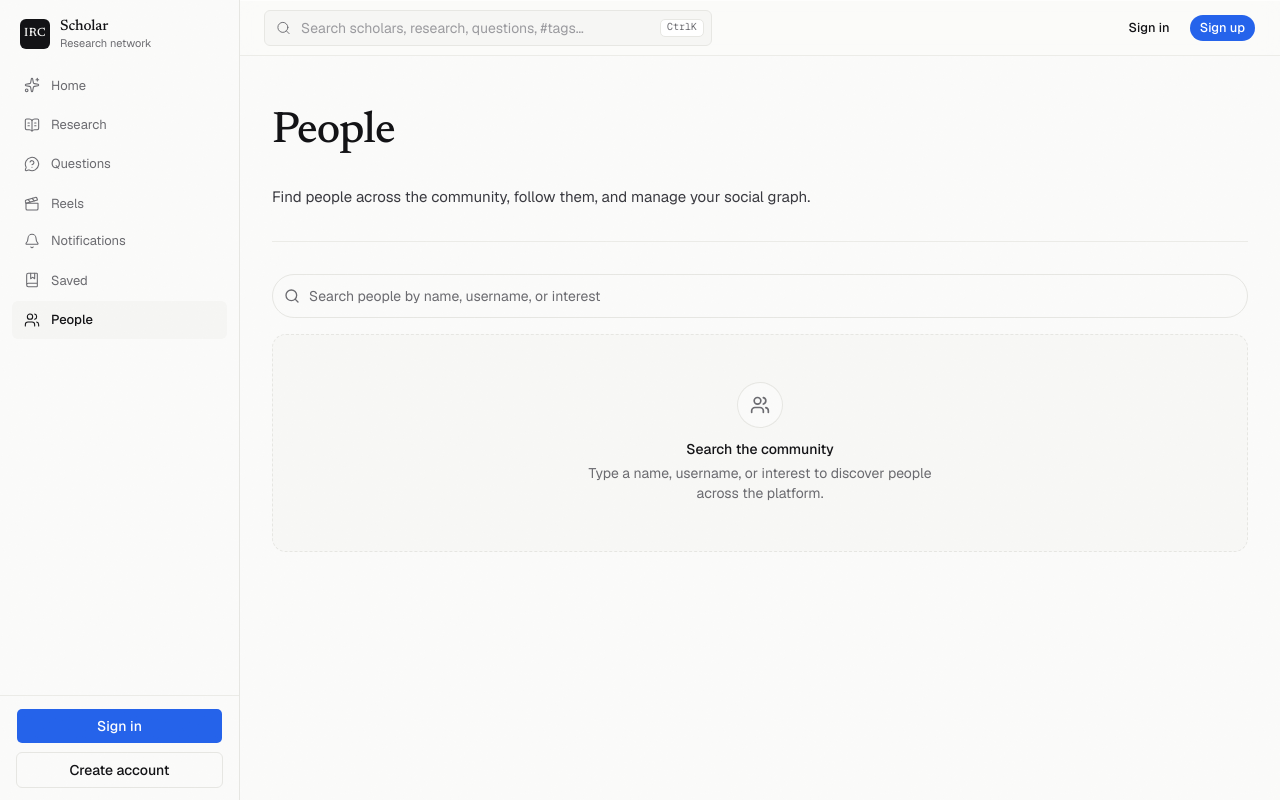
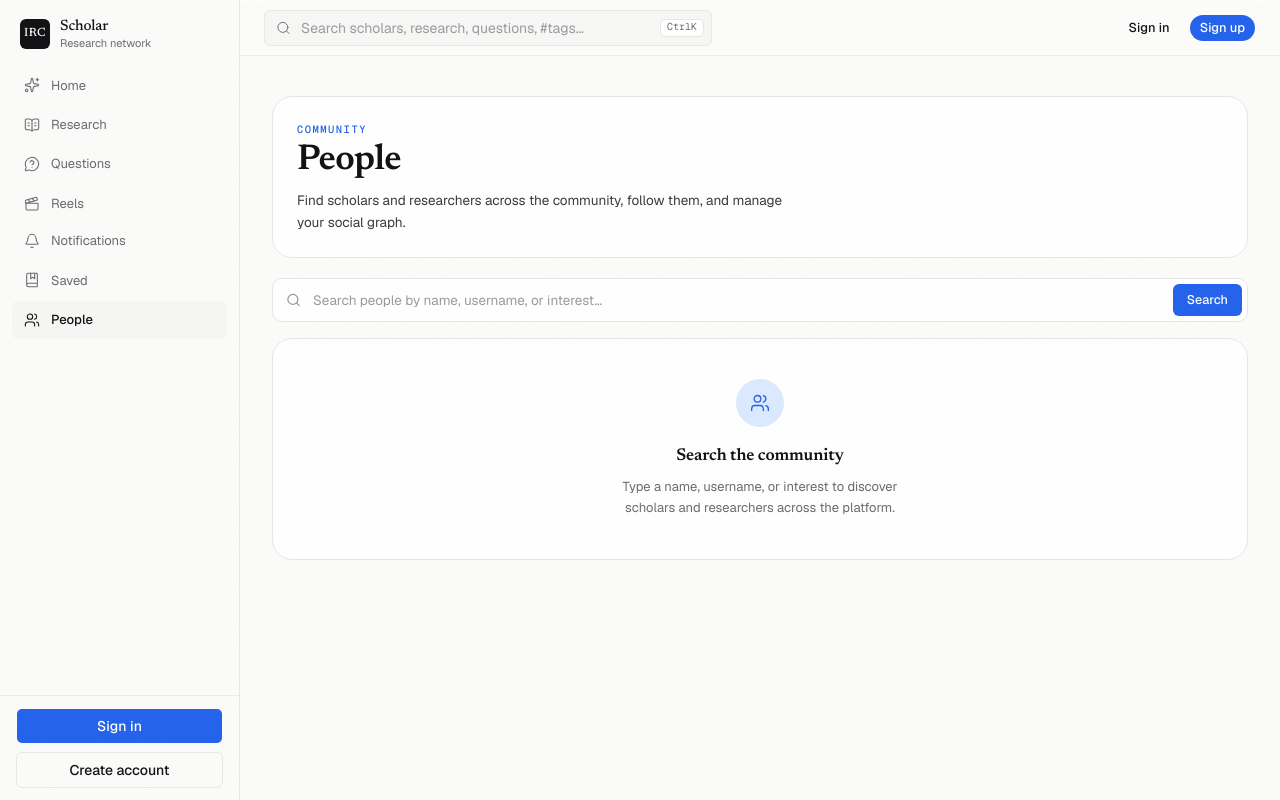
Before and after one commit to akararkan/irc-frontend, a React (Vite) app: page /people in a window 1280 px wide. Built offline with nearby package versions, Linux system fonts and the light colour scheme.

Commit message:
new commt

```diff
--- a/src/pages/people-page.jsx
+++ b/src/pages/people-page.jsx
@@ -1,14 +1,8 @@
 import { useCallback, useEffect, useState } from 'react'
-import { Ban, Search, ShieldAlert, UserMinus, UserPlus, Users } from 'lucide-react'
+import { Ban, Check, Search, ShieldAlert, UserPlus, Users } from 'lucide-react'
 import { Link, useSearchParams } from 'react-router-dom'
 
-import { Button } from '@/components/ui/button'
-import { Card, CardContent } from '@/components/ui/card'
-import { Input } from '@/components/ui/input'
 import { Skeleton } from '@/components/ui/skeleton'
-import { Tabs, TabsContent, TabsList, TabsTrigger } from '@/components/ui/tabs'
-import { EmptyState } from '@/components/app/empty-state'
-import { PageHeader } from '@/components/app/page-header'
 import { RoleBadge } from '@/components/app/role-badge'
 import { UserAvatar } from '@/components/app/user-avatar'
 import {
@@ -22,9 +16,18 @@ import { searchUsers } from '@/features/users/users.api'
 import { useAuth } from '@/features/auth/auth-context'
 import { useToast } from '@/components/ui/toaster'
 import { extractApiMessage } from '@/lib/api-error'
-import { formatNumber, getFollowerCount, getFullName, getHandle, getProfileBio, getRawUsername } from '@/lib/format'
+import {
+  formatNumber,
+  getFollowerCount,
+  getFullName,
+  getHandle,
+  getProfileBio,
+  getRawUsername,
+} from '@/lib/format'
+import { cn } from '@/lib/utils'
 
-function UserRow({ user, onFollow, onUnfollow, onBlock, onUnblock, currentUserId }) {
+/* ── Person card ─────────────────────────────────────────────── */
+function PersonCard({ user, onFollow, onUnfollow, onBlock, onUnblock, currentUserId }) {
   const [working, setWorking] = useState(false)
   const isMe = currentUserId && user.id === currentUserId
   const following = user._isFollowing
@@ -42,69 +45,87 @@ function UserRow({ user, onFollow, onUnfollow, onBlock, onUnblock, currentUserId
 
   const route = getRawUsername(user)
   const handle = getHandle(user)
+  const bio = getProfileBio(user)
+  const followerCount = getFollowerCount(user)
+
   return (
-    <div className="flex flex-wrap items-center gap-3 rounded-lg border bg-card p-3 sm:flex-nowrap">
-      <Link to={`/profile/${route}`}>
-        <UserAvatar user={user} className="size-11" />
+    <div className="flex items-start gap-3.5 rounded-2xl border border-border bg-paper p-4 transition-colors hover:border-brand/30 sm:gap-4">
+      <Link to={`/profile/${route}`} className="shrink-0 transition-opacity hover:opacity-90">
+        <UserAvatar user={user} className="size-11 rounded-full sm:size-12" />
       </Link>
+
       <div className="min-w-0 flex-1">
         <div className="flex flex-wrap items-center gap-1.5">
           <Link
             to={`/profile/${route}`}
-            className="truncate font-medium hover:underline"
+            className="font-display text-[15px] font-semibold tracking-[-0.005em] text-ink hover:underline"
           >
-            {getFullName(user) || handle}
+            {getFullName(user) || handle || 'Unknown'}
           </Link>
-          <RoleBadge role={user.role} size="xs" />
+          {user.role ? <RoleBadge role={user.role} size="xs" /> : null}
         </div>
         {handle ? (
-          <p className="truncate text-xs text-muted-foreground">@{handle}</p>
+          <p className="mt-0.5 font-mono text-[11.5px] text-ink-3">@{handle}</p>
         ) : null}
-        {getProfileBio(user) ? (
-          <p className="mt-1 line-clamp-2 text-sm text-muted-foreground">{getProfileBio(user)}</p>
+        {bio ? (
+          <p className="mt-1.5 line-clamp-2 text-[13px] leading-[1.55] text-ink-2">{bio}</p>
         ) : null}
-        <div className="mt-1 flex items-center gap-3 text-xs text-muted-foreground">
-          <span>{formatNumber(getFollowerCount(user))} followers</span>
-        </div>
+        {followerCount > 0 ? (
+          <p className="mt-2 font-mono text-[11px] text-ink-3">
+            <span className="font-semibold tabular-nums text-ink">
+              {formatNumber(followerCount)}
+            </span>{' '}
+            <span className="uppercase tracking-[0.08em]">followers</span>
+          </p>
+        ) : null}
       </div>
 
       {!isMe ? (
-        <div className="flex shrink-0 items-center gap-1.5">
+        <div className="flex shrink-0 flex-col items-end gap-1.5">
           {blocked ? (
-            <Button
+            <button
               type="button"
-              size="sm"
-              variant="outline"
-              className="rounded-full"
               disabled={working}
               onClick={() => run(onUnblock)}
+              className="inline-flex h-9 items-center gap-1.5 rounded-lg border border-border px-3.5 text-[12.5px] font-medium text-ink-2 transition-colors hover:border-brand/40 hover:text-ink disabled:opacity-50"
             >
               Unblock
-            </Button>
+            </button>
           ) : (
             <>
-              <Button
+              <button
                 type="button"
-                size="sm"
-                variant={following ? 'outline' : 'default'}
-                className="rounded-full"
                 disabled={working}
                 onClick={() => run(following ? onUnfollow : onFollow)}
+                className={cn(
+                  'inline-flex h-9 items-center gap-1.5 rounded-lg px-3.5 text-[12.5px] font-medium transition-colors disabled:opacity-50',
+                  following
+                    ? 'border border-border bg-paper text-ink-2 hover:border-brand/40 hover:text-ink'
+                    : 'bg-brand text-brand-foreground hover:bg-brand/90',
+                )}
               >
-                {following ? <UserMinus className="size-4" /> : <UserPlus className="size-4" />}
-                {following ? 'Following' : 'Follow'}
-              </Button>
-              <Button
+                {following ? (
+                  <>
+                    <Check className="size-3.5" strokeWidth={2.2} />
+                    Following
+                  </>
+                ) : (
+                  <>
+                    <UserPlus className="size-3.5" strokeWidth={2} />
+                    Follow
+                  </>
+                )}
+              </button>
+              <button
                 type="button"
-                size="icon-sm"
-                variant="ghost"
-                className="rounded-full text-muted-foreground"
                 disabled={working}
                 onClick={() => run(onBlock)}
                 title="Block"
+                aria-label="Block this user"
+                className="grid size-8 place-items-center rounded-lg border border-border text-ink-3 transition-colors hover:border-destructive/40 hover:text-destructive disabled:opacity-50"
               >
-                <Ban className="size-4" />
-              </Button>
+                <Ban className="size-3.5" strokeWidth={1.7} />
+              </button>
             </>
           )}
         </div>
@@ -113,6 +134,7 @@ function UserRow({ user, onFollow, onUnfollow, onBlock, onUnblock, currentUserId
   )
 }
 
+/* ── Search tab ──────────────────────────────────────────────── */
 function DirectorySearch() {
   const { user: currentUser } = useAuth()
   const toast = useToast()
@@ -152,7 +174,11 @@ function DirectorySearch() {
   async function handleFollow(person) {
     try {
       await followUser(person.id)
-      setItems((current) => current.map((item) => (item.id === person.id ? { ...item, _isFollowing: true } : item)))
+      setItems((current) =>
+        current.map((item) =>
+          item.id === person.id ? { ...item, _isFollowing: true } : item,
+        ),
+      )
       toast.success(`Following ${getFullName(person) || getHandle(person)}`)
     } catch (error) {
       toast.error(extractApiMessage(error, 'Could not follow.'))
@@ -162,7 +188,11 @@ function DirectorySearch() {
   async function handleUnfollow(person) {
     try {
       await unfollowUser(person.id)
-      setItems((current) => current.map((item) => (item.id === person.id ? { ...item, _isFollowing: false } : item)))
+      setItems((current) =>
+        current.map((item) =>
+          item.id === person.id ? { ...item, _isFollowing: false } : item,
+        ),
+      )
     } catch (error) {
       toast.error(extractApiMessage(error, 'Could not unfollow.'))
     }
@@ -171,7 +201,11 @@ function DirectorySearch() {
   async function handleBlock(person) {
     try {
       await blockUser(person.id)
-      setItems((current) => current.map((item) => (item.id === person.id ? { ...item, _isBlocked: true, _isFollowing: false } : item)))
+      setItems((current) =>
+        current.map((item) =>
+          item.id === person.id ? { ...item, _isBlocked: true, _isFollowing: false } : item,
+        ),
+      )
       toast.success(`Blocked ${getFullName(person) || getHandle(person)}`)
     } catch (error) {
       toast.error(extractApiMessage(error, 'Could not block.'))
@@ -181,7 +215,11 @@ function DirectorySearch() {
   async function handleUnblock(person) {
     try {
       await unblockUser(person.id)
-      setItems((current) => current.map((item) => (item.id === person.id ? { ...item, _isBlocked: false } : item)))
+      setItems((current) =>
+        current.map((item) =>
+          item.id === person.id ? { ...item, _isBlocked: false } : item,
+        ),
+      )
     } catch (error) {
       toast.error(extractApiMessage(error, 'Could not unblock.'))
     }
@@ -200,34 +238,41 @@ function DirectorySearch() {
 
   return (
     <div className="space-y-4">
+      {/* Search field */}
       <form onSubmit={handleSubmit} className="relative">
-        <Search className="pointer-events-none absolute left-3 top-1/2 size-4 -translate-y-1/2 text-muted-foreground" />
-        <Input
+        <Search className="pointer-events-none absolute left-3.5 top-1/2 size-[15px] -translate-y-1/2 text-ink-4" />
+        <input
           value={query}
           onChange={(event) => setQuery(event.target.value)}
-          placeholder="Search people by name, username, or interest"
-          className="h-11 rounded-full pl-9"
+          placeholder="Search people by name, username, or interest…"
+          className="h-11 w-full rounded-lg border border-border bg-paper pl-10 pr-24 text-[13.5px] text-ink outline-none placeholder:text-ink-4 transition-colors focus:border-brand/50 focus:ring-[3px] focus:ring-brand/15"
         />
+        <button
+          type="submit"
+          className="absolute right-1.5 top-1/2 inline-flex h-8 -translate-y-1/2 items-center rounded-md bg-brand px-3.5 text-[12.5px] font-medium text-brand-foreground transition-colors hover:bg-brand/90"
+        >
+          Search
+        </button>
       </form>
 
+      {/* Results */}
       {loading ? (
         <div className="space-y-3">
           {[0, 1, 2].map((key) => (
-            <Skeleton key={key} className="h-20 w-full rounded-lg" />
+            <Skeleton key={key} className="h-24 w-full rounded-2xl" />
           ))}
         </div>
       ) : !hasSearched ? (
-        <EmptyState
-          icon={Users}
-          title="Search the community"
-          description="Type a name, username, or interest to discover people across the platform."
+        <SearchEmptyState />
+      ) : items.length === 0 ? (
+        <SearchEmptyState
+          title="No results"
+          description="Try a different name, username, or interest."
         />
-      ) : items.length === 0 ? (
-        <EmptyState icon={Users} title="No results" description="Try another search term." />
       ) : (
         <div className="space-y-3">
           {items.map((person) => (
-            <UserRow
+            <PersonCard
               key={person.id}
               user={person}
               currentUserId={currentUser?.id}
@@ -243,6 +288,7 @@ function DirectorySearch() {
   )
 }
 
+/* ── Blocked tab ─────────────────────────────────────────────── */
 function BlockedList() {
   const toast = useToast()
   const [items, setItems] = useState([])
@@ -278,7 +324,7 @@ function BlockedList() {
     return (
       <div className="space-y-3">
         {[0, 1].map((key) => (
-          <Skeleton key={key} className="h-20 w-full rounded-lg" />
+          <Skeleton key={key} className="h-24 w-full rounded-2xl" />
         ))}
       </div>
     )
@@ -286,18 +332,22 @@ function BlockedList() {
 
   if (items.length === 0) {
     return (
-      <EmptyState
-        icon={ShieldAlert}
-        title="No blocked users"
-        description="Blocking someone prevents them from seeing your posts or reaching your inbox."
-      />
+      <div className="rounded-2xl border border-dashed border-border bg-paper px-6 py-10 text-center">
+        <span className="mx-auto grid size-12 place-items-center rounded-full bg-secondary text-ink-3">
+          <ShieldAlert className="size-5" strokeWidth={1.6} />
+        </span>
+        <p className="mt-4 font-display text-[17px] font-semibold text-ink">No blocked users</p>
+        <p className="mx-auto mt-1.5 max-w-[38ch] text-[13px] leading-[1.6] text-ink-3">
+          Blocking someone prevents them from seeing your posts or reaching your inbox.
+        </p>
+      </div>
     )
   }
 
   return (
     <div className="space-y-3">
       {items.map((person) => (
-        <UserRow
+        <PersonCard
           key={person.id}
           user={person}
           onUnblock={handleUnblock}
@@ -310,29 +360,79 @@ function BlockedList() {
   )
 }
 
+/* ── Search empty state ──────────────────────────────────────── */
+function SearchEmptyState({
+  title = 'Search the community',
+  description = 'Type a name, username, or interest to discover scholars and researchers across the platform.',
+}) {
+  return (
+    <div className="rounded-2xl border border-border bg-paper px-6 py-10 text-center">
+      <span className="mx-auto grid size-12 place-items-center rounded-full bg-brand-soft text-brand">
+        <Users className="size-5" strokeWidth={1.6} />
+      </span>
+      <p className="mt-4 font-display text-[17px] font-semibold tracking-[-0.01em] text-ink">
+        {title}
+      </p>
+      <p className="mx-auto mt-1.5 max-w-[38ch] text-[13px] leading-[1.6] text-ink-3">
+        {description}
+      </p>
+    </div>
+  )
+}
+
+/* ─── PeoplePage ─────────────────────────────────────────────── */
 export function PeoplePage() {
   const { isAuthenticated } = useAuth()
+  const [tab, setTab] = useState('search')
 
   return (
-    <div className="space-y-6">
-      <PageHeader
-        title="People"
-        description="Find people across the community, follow them, and manage your social graph."
-      />
+    <div className="space-y-5">
+      {/* Editorial header card */}
+      <div className="rounded-2xl border border-border bg-paper p-5 sm:p-6">
+        <p className="font-mono text-[10.5px] font-medium uppercase tracking-[0.14em] text-brand">
+          Community
+        </p>
+        <h1 className="mt-1 font-display text-[30px] font-semibold leading-[1.1] tracking-[-0.018em] text-ink sm:text-[36px]">
+          People
+        </h1>
+        <p className="mt-2 max-w-[56ch] text-[13.5px] leading-[1.6] text-ink-2">
+          Find scholars and researchers across the community, follow them, and manage your social
+          graph.
+        </p>
+      </div>
 
+      {/* Tabs + content */}
       {isAuthenticated ? (
-        <Tabs defaultValue="search">
-          <TabsList>
-            <TabsTrigger value="search">Search</TabsTrigger>
-            <TabsTrigger value="blocked">Blocked</TabsTrigger>
-          </TabsList>
-          <TabsContent value="search">
-            <DirectorySearch />
-          </TabsContent>
-          <TabsContent value="blocked">
-            <BlockedList />
-          </TabsContent>
-        </Tabs>
+        <div className="space-y-4">
+          {/* Segmented tab control */}
+          <div className="flex items-center gap-1 rounded-xl border border-border bg-secondary/60 p-1 w-fit">
+            {['search', 'blocked'].map((value) => {
+              const active = tab === value
+              const label = value === 'search' ? 'Search' : 'Blocked'
+              return (
+                <button
+                  key={value}
+                  type="button"
+                  onClick={() => setTab(value)}
+                  className={cn(
+                    'relative rounded-lg px-4 py-1.5 text-[13px] font-medium transition-colors',
+                    active ? 'text-brand' : 'text-ink-3 hover:text-ink',
+                  )}
+                >
+                  {active ? (
+                    <span
+                      className="absolute inset-0 rounded-lg bg-paper"
+                      style={{ boxShadow: 'var(--shadow-xs)' }}
+                    />
+                  ) : null}
+                  <span className="relative">{label}</span>
+                </button>
+              )
+            })}
+          </div>
+
+          {tab === 'search' ? <DirectorySearch /> : <BlockedList />}
+        </div>
       ) : (
         <DirectorySearch />
       )}
```
